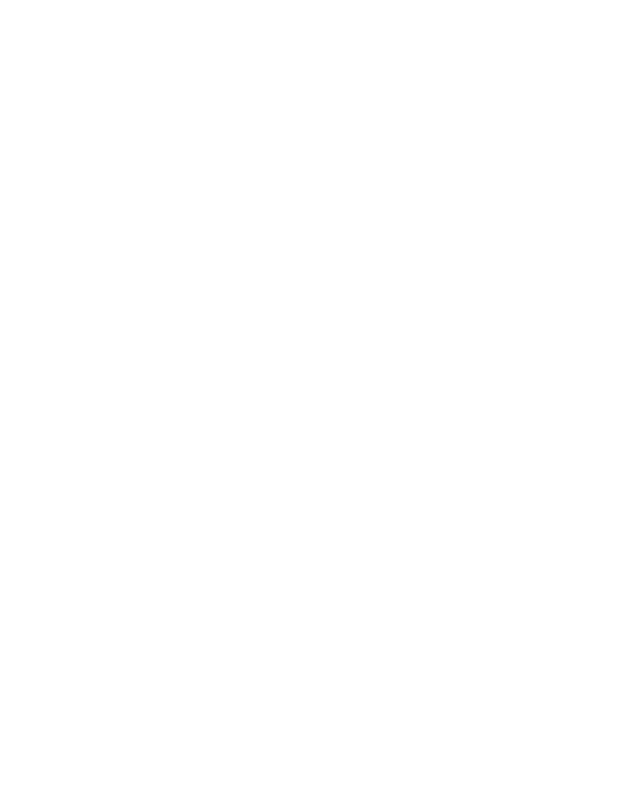
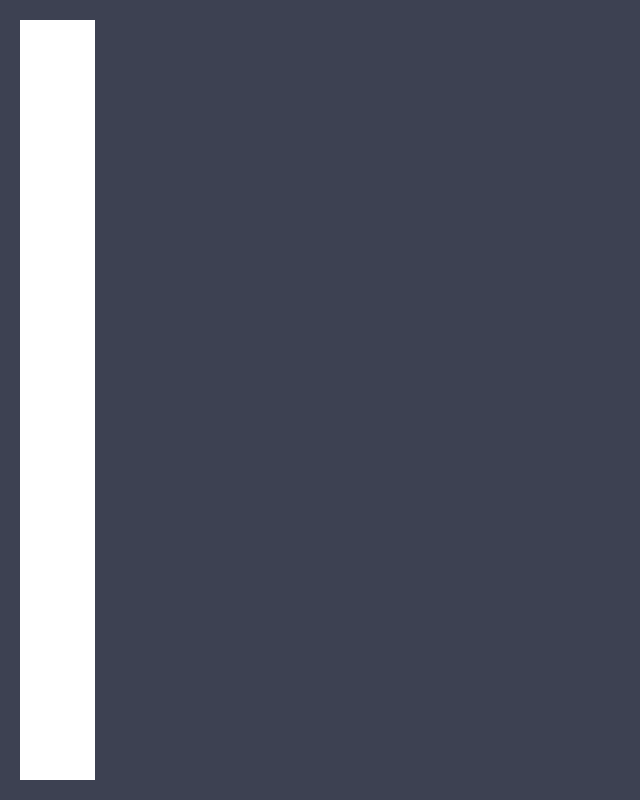
Before and after one commit to Linh777GKOG/Sidebar_navigation_menu, a plain HTML site: page index.html in a window 1280 px wide. Shown: the whole page, without its empty margins (0-640 px from the left). Drawn offline with Linux system fonts and the light colour scheme.

Commit message:
put feature

```diff
--- a/index.html
+++ b/index.html
@@ -5,6 +5,7 @@
     <meta http-equiv="X-UA-Compatible" content="IE=edge" />
     <meta name="viewport" content="width=device-width, initial-scale=1.0" />
     <title>Sidebar Navigation Menu</title>
+    <link rel="stylesheet" href="style.css" />
   </head>
   <body>
     <div class="navigation">
--- a/style.css
+++ b/style.css
@@ -0,0 +1,19 @@
+@import url("https://fonts.googleapis.com/css2?family=Poppins:ital,wght@0,200;0,300;0,500;0,700;0,900;1,900&display=swap");
+
+* {
+  margin: 0;
+  padding: 0;
+  box-sizing: border-box;
+  font-family: "Poppins", sans-serif;
+}
+
+body {
+  background: #3d4152;
+}
+
+.navigation {
+  position: fixed;
+  inset: 20px;
+  width: 75px;
+  background: #fff;
+}
```
